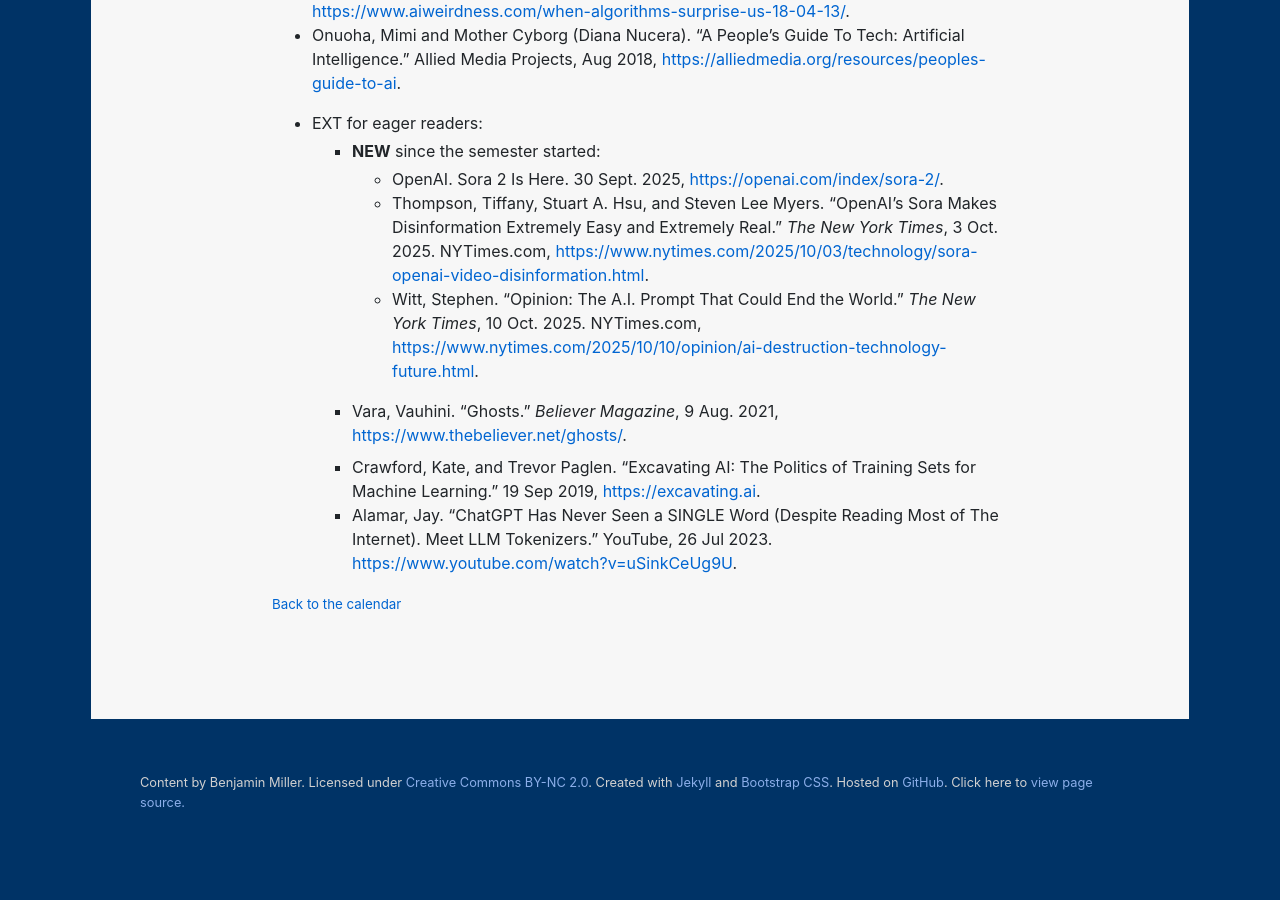
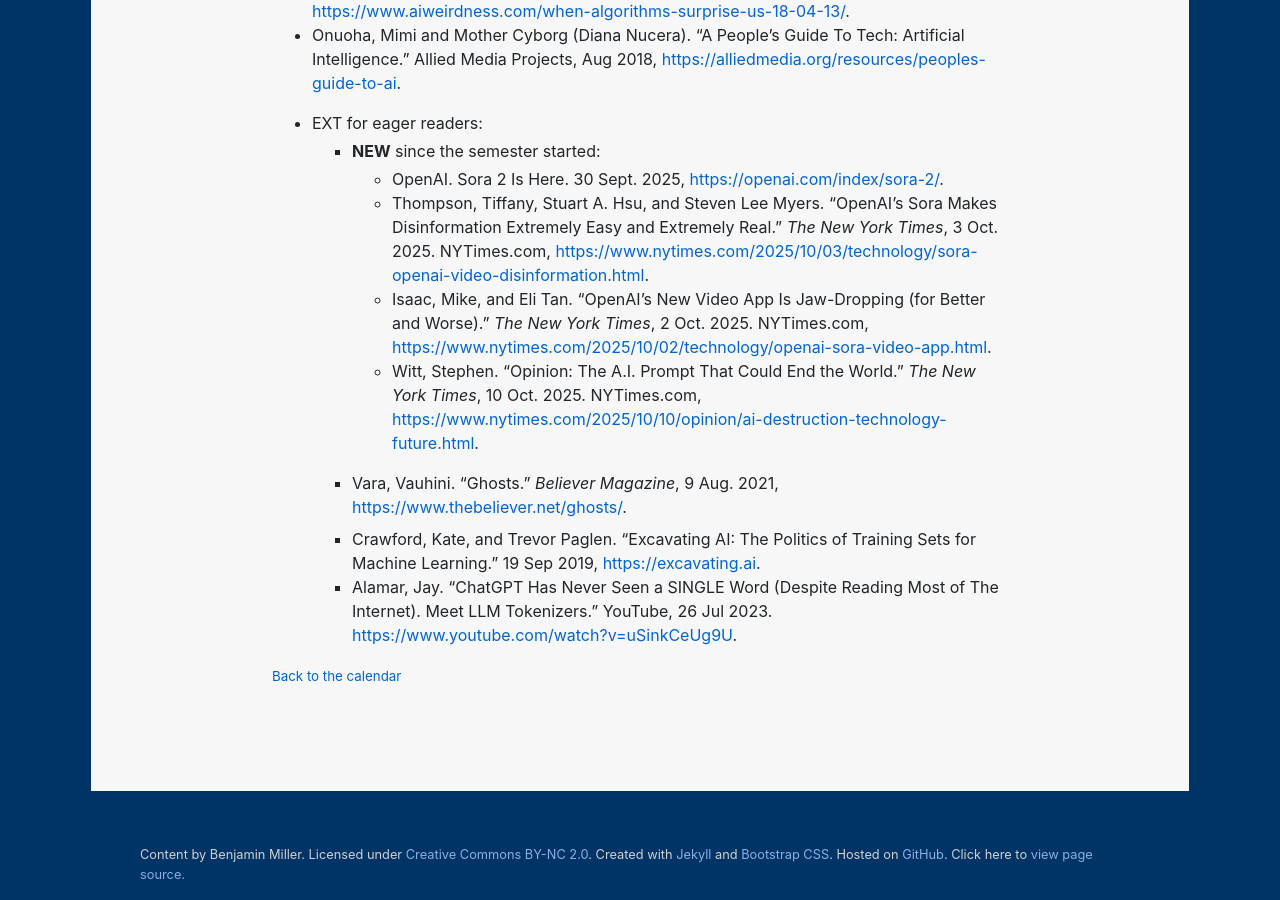
Before and after one commit to benmiller314/dsam2025fall, a Jekyll site: the page built from plans/week-10.md, in a window 1280 px wide and 900 px high, scrolled down 6691 px. Built offline with Jekyll 4.4.1, drawn with Linux system fonts in a browser that asks for light colours; our own code applies the rules of GitHub Pages for plain Markdown files; before the commit the page ends 7519 px from its top, so only the background shows below that.

Commit message:
back in week 10
I had actually had this article in mind for the Sora EXTs

```diff
--- a/plans/week-10.md
+++ b/plans/week-10.md
@@ -209,6 +209,7 @@
     - **NEW** since the semester started:
         * OpenAI. Sora 2 Is Here. 30 Sept. 2025, [https://openai.com/index/sora-2/](https://openai.com/index/sora-2/).
         * Thompson, Tiffany, Stuart A. Hsu, and Steven Lee Myers. “OpenAI’s Sora Makes Disinformation Extremely Easy and Extremely Real.” <em>The New York Times</em>, 3 Oct. 2025. NYTimes.com, [https://www.nytimes.com/2025/10/03/technology/sora-openai-video-disinformation.html](https://www.nytimes.com/2025/10/03/technology/sora-openai-video-disinformation.html).
+        * Isaac, Mike, and Eli Tan. “OpenAI’s New Video App Is Jaw-Dropping (for Better and Worse).” <em>The New York Times</em>, 2 Oct. 2025. NYTimes.com, [https://www.nytimes.com/2025/10/02/technology/openai-sora-video-app.html](https://www.nytimes.com/2025/10/02/technology/openai-sora-video-app.html).
         * Witt, Stephen. “Opinion: The A.I. Prompt That Could End the World.” <em>The New York Times</em>, 10 Oct. 2025. NYTimes.com, [https://www.nytimes.com/2025/10/10/opinion/ai-destruction-technology-future.html](https://www.nytimes.com/2025/10/10/opinion/ai-destruction-technology-future.html).
     - Vara, Vauhini. “Ghosts.” <em>Believer Magazine</em>, 9 Aug. 2021, <a href="https://www.thebeliever.net/ghosts/">https://www.thebeliever.net/ghosts/</a>.
     - Crawford, Kate, and Trevor Paglen. “Excavating AI: The Politics of Training Sets for Machine Learning.” 19 Sep 2019, <a href="https://excavating.ai">https://excavating.ai</a>.
```
